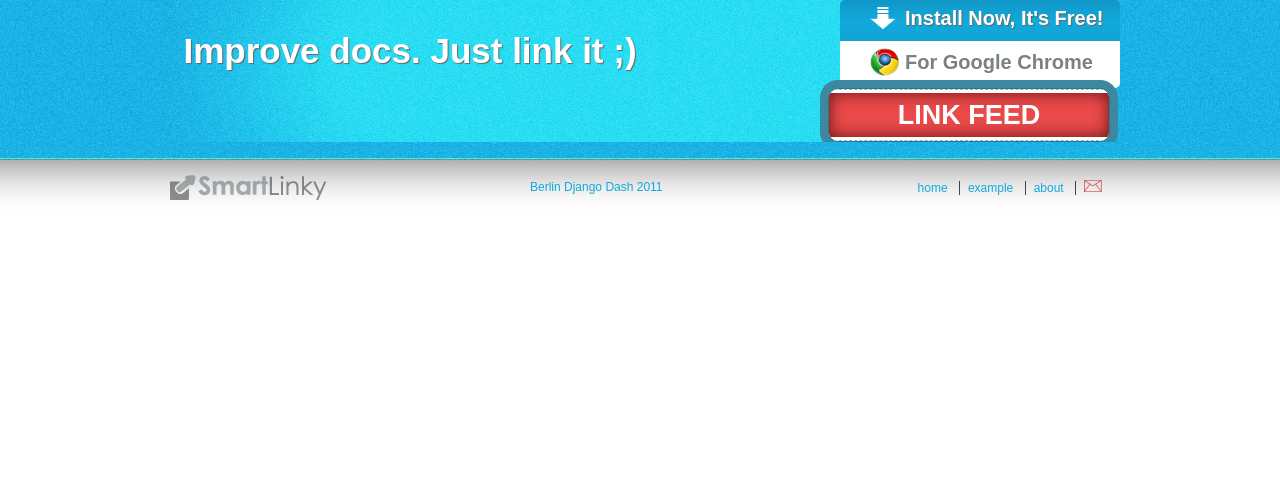
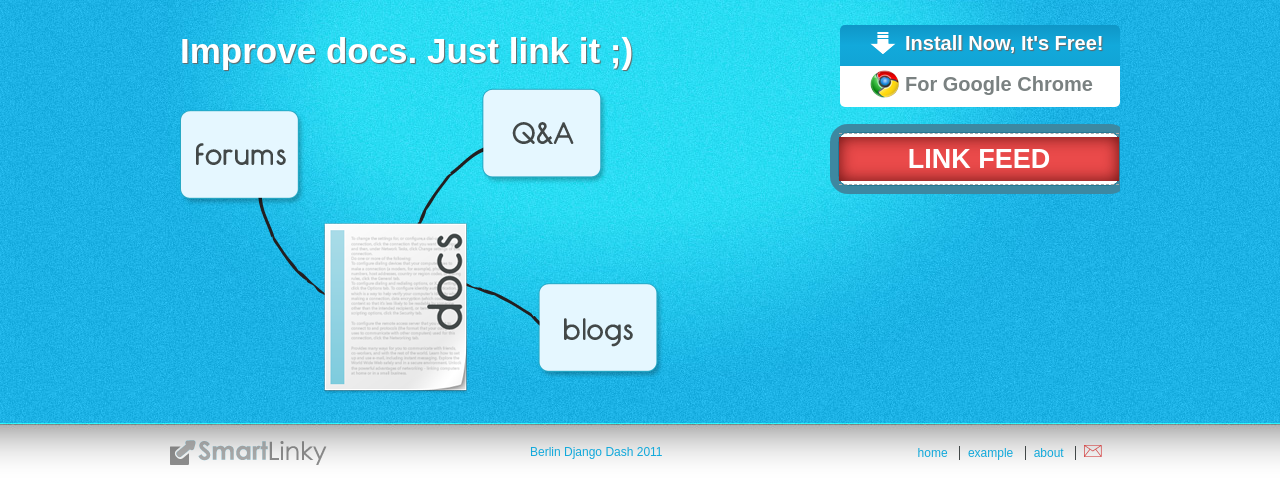
Before and after one commit to rootart/DQA, a Django app: page / in a window 1280 px wide. Shown: the part 126-630 px from the top of the page. Run offline with Django 3.2, Linux system fonts and the light colour scheme; data that the repository does not hold is empty; parts of the project's set-up code (start-up, migrations or seed data) failed here and were passed over.

Commit message:
new homw page

```diff
--- a/smartlinky/media/css/style.css
+++ b/smartlinky/media/css/style.css
@@ -43,35 +43,8 @@
 #main h1 {
 	color: #fff;
 	font-size: 35px;
-	text-align:center;
 }
-.download_chrome_blu {
-	background: rgb(15,150,199);
-	background: -moz-linear-gradient(top, rgb(15,150,199) 0%, rgb(18,169,219) 50%, rgb(17,164,213) 100%);
-	background: -webkit-gradient(linear, left top, left bottom, color-stop(0%,rgb(15,150,199)), color-stop(50%,rgb(18,169,219)), color-stop(100%,rgb(17,164,213)));
-	background: -webkit-linear-gradient(top, rgb(15,150,199) 0%,rgb(18,169,219) 50%,rgb(17,164,213) 100%);
-	background: -o-linear-gradient(top, rgb(15,150,199) 0%,rgb(18,169,219) 50%,rgb(17,164,213) 100%);
-	background: -ms-linear-gradient(top, rgb(15,150,199) 0%,rgb(18,169,219) 50%,rgb(17,164,213) 100%);
-	filter: progid:DXImageTransform.Microsoft.gradient( startColorstr='#0f96c7', endColorstr='#11a4d5',GradientType=0 );
-	background: linear-gradient(top, rgb(15,150,199) 0%,rgb(18,169,219) 50%,rgb(17,164,213) 100%);
-	color:#fff;
-	font-size:20px;
-	padding:7px 0 2px 30px;
-}
-.download_chrome {
-	background: #fff;
-	color:#7a8181;
-	font-size:20px;
-	padding:7px 0 2px 30px;
-}
-.chrome_icon {
-	background:url('../imgs/chrome_icon.png') 0 0 no-repeat;
-	padding:3px 0 3px 35px;
-}
-.download_icon {
-	background:url('../imgs/download_icon.png') 0 0 no-repeat;
-	padding:0 0 0 35px;
-}
+
 /******* fine main **********/
 /******* feeds **********/
 article a {
@@ -90,10 +63,42 @@
 	text-align:center;
 	text-transform:uppercase;
 }
+article #extention_chrome {
+	margin-top:25px;
+	margin-bottom:25px;
+}
+article #extention_chrome .download_chrome_blu {
+	background: rgb(15,150,199);
+	background: -moz-linear-gradient(top, rgb(15,150,199) 0%, rgb(18,169,219) 50%, rgb(17,164,213) 100%);
+	background: -webkit-gradient(linear, left top, left bottom, color-stop(0%,rgb(15,150,199)), color-stop(50%,rgb(18,169,219)), color-stop(100%,rgb(17,164,213)));
+	background: -webkit-linear-gradient(top, rgb(15,150,199) 0%,rgb(18,169,219) 50%,rgb(17,164,213) 100%);
+	background: -o-linear-gradient(top, rgb(15,150,199) 0%,rgb(18,169,219) 50%,rgb(17,164,213) 100%);
+	background: -ms-linear-gradient(top, rgb(15,150,199) 0%,rgb(18,169,219) 50%,rgb(17,164,213) 100%);
+	filter: progid:DXImageTransform.Microsoft.gradient( startColorstr='#0f96c7', endColorstr='#11a4d5',GradientType=0 );
+	background: linear-gradient(top, rgb(15,150,199) 0%,rgb(18,169,219) 50%,rgb(17,164,213) 100%);
+	font-size:20px;
+	padding:7px 0 2px 30px;
+}
+article #extention_chrome .download_chrome {
+	background: #fff;
+	font-size:20px;
+	padding:7px 0 2px 30px;
+}
+article #extention_chrome h4.chrome_icon a{
+	background:url('../imgs/chrome_icon.png') 0 0 no-repeat;
+	color:#7a8181;
+	padding:3px 0 3px 35px;
+}
+article #extention_chrome h4.download_icon a {
+	background:url('../imgs/download_icon.png') 0 0 no-repeat;
+	color:#FFF;
+	padding:0 0 0 35px;
+}
 article #feeds {
 	float:right;
 	background:#fff;
 	border:1px solid #227895;
+	margin-top:15px 10px 10px 10px;
 }
 article #feeds ul li  {
 	background:url("../imgs/virgolette.png") no-repeat scroll 5px 8px transparent;
--- a/smartlinky/templates/site/index.html
+++ b/smartlinky/templates/site/index.html
@@ -1,21 +1,23 @@
 {% extends 'base.html' %}
 {% block main %}
 	<article id="search"  class="col">
-		<div class="col col_8">
+		<div class="col">
 			<h1 class="shadow">Improve docs. Just link it ;)</h1>
+			<img src="{{ STATIC_URL }}imgs/img_home.png" alt="how it works" />
 		</div>
 
 	</article>
 	<article>
-		<div class="col_5 float_right">
+		<div id="extention_chrome" class="col_5 float_right">
 			<div class="download_chrome_blu rounded_top_right rounded_top_left">
-				<h4 class="shadow download_icon">Install Now, It's Free!</h4>
+				<h4 class="shadow download_icon">
+				<a href="https://chrome.google.com/webstore/detail/iablaicbmihgdkkjjfiimdchelgggjlb">Install Now, It's Free!</a></h4>
 			</div>
 			<div class="download_chrome rounded_bottom_right rounded_bottom_left">
-				<h4 class="chrome_icon">For Google Chrome</h4>
+				<h4 class="chrome_icon"><a href="https://chrome.google.com/webstore/detail/iablaicbmihgdkkjjfiimdchelgggjlb">For Google Chrome</a></h4>
 			</div>
 		</div>
-		<div id="feeds" class="col col_5 rounded box_shadow">
+		<div id="feeds" class="col_5 rounded box_shadow">
 			<div class="dashed_line"></div>
 			<div class="box_shadow_inside red_shadow">
 				<h2>link feed</h2>
```
